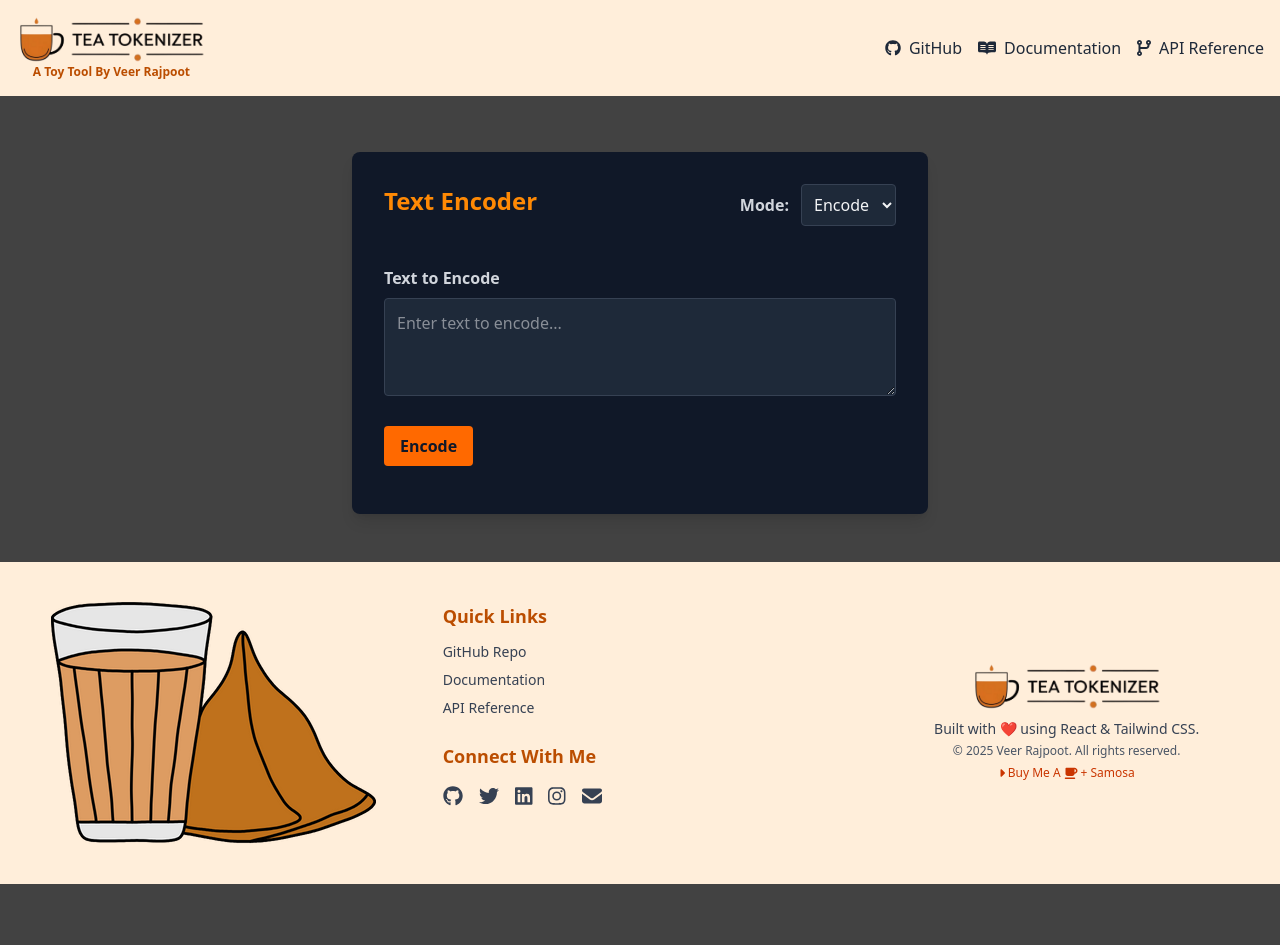
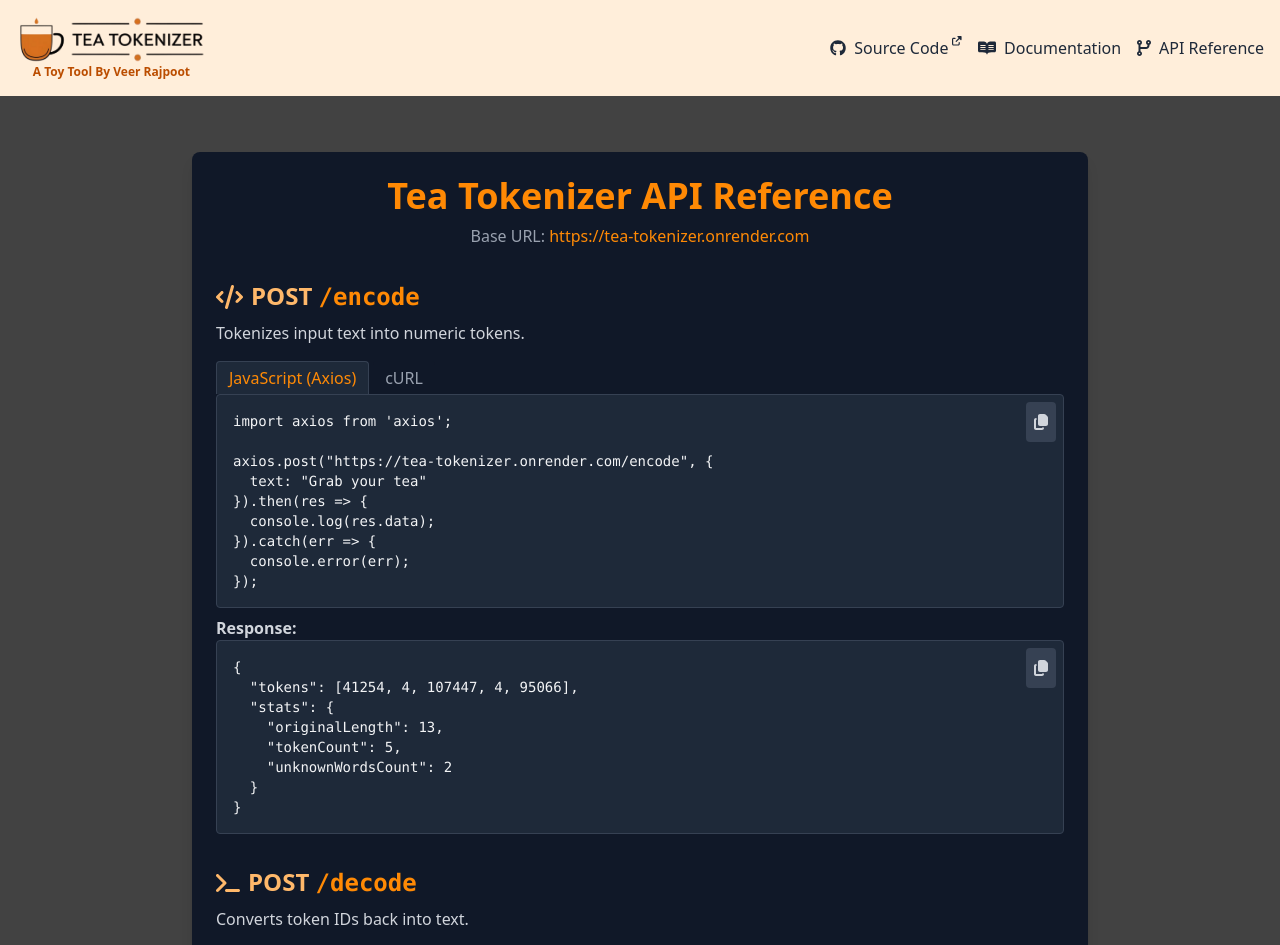
Before and after one commit to rahoolsingh/Tea-Tokenizer, a React (Vite) app in the folder frontend/: page /api-reference in a window 1280 px wide. Shown: the top 945 px of the page. Before the commit the page ends 884 px from the top, so only its background shows below. Built offline with nearby package versions, Linux system fonts and the light colour scheme; no server answers.

Commit message:
feat: add react-router for navigation and create ApiReference component with API documentation

```diff
--- a/frontend/package.json
+++ b/frontend/package.json
@@ -18,6 +18,7 @@
     "axios": "^1.11.0",
     "react": "^19.1.1",
     "react-dom": "^19.1.1",
+    "react-router": "^7.8.0",
     "tailwindcss": "^4.1.11"
   },
   "devDependencies": {
--- a/frontend/src/App.jsx
+++ b/frontend/src/App.jsx
@@ -1,13 +1,18 @@
+import ApiReference from "./components/ApiReference";
 import Layout from "./components/Layout";
 import Tokenizer from "./components/Tokenizer";
+import { BrowserRouter, Route, Routes } from "react-router";
 
 function App() {
     return (
-        <>
+        <BrowserRouter>
             <Layout>
-                <Tokenizer />
+                <Routes>
+                    <Route path="/" element={<Tokenizer />} />
+                    <Route path="/api-reference" element={<ApiReference />} />
+                </Routes>
             </Layout>
-        </>
+        </BrowserRouter>
     );
 }
 
--- /dev/null
+++ b/frontend/src/components/ApiReference.jsx
@@ -0,0 +1,210 @@
+import React, { useState } from "react";
+import { FontAwesomeIcon } from "@fortawesome/react-fontawesome";
+import {
+    faCode,
+    faTerminal,
+    faHeartbeat,
+    faShieldAlt,
+    faCopy,
+    faCheck,
+} from "@fortawesome/free-solid-svg-icons";
+
+const BASE_URL = "https://tea-tokenizer.onrender.com";
+
+const TabButton = ({ active, onClick, children }) => (
+    <button
+        onClick={onClick}
+        className={`px-3 py-1 rounded-t font-medium transition ${
+            active
+                ? "bg-gray-800 text-orange-400 border-t border-x border-gray-700"
+                : "bg-gray-900 text-gray-400 hover:text-gray-200"
+        }`}
+    >
+        {children}
+    </button>
+);
+
+const CodeBlock = ({ code }) => {
+    const [copied, setCopied] = useState(false);
+
+    const copyToClipboard = () => {
+        navigator.clipboard.writeText(code);
+        setCopied(true);
+        setTimeout(() => setCopied(false), 1500);
+    };
+
+    return (
+        <div className="relative group">
+            <pre className="bg-gray-800 border border-gray-700 p-4 rounded overflow-x-auto text-sm text-gray-100 font-mono">
+                {code}
+            </pre>
+            <button
+                onClick={copyToClipboard}
+                className="absolute top-2 right-2 p-2 bg-gray-700 text-gray-300 rounded hover:bg-gray-600 transition"
+            >
+                <FontAwesomeIcon icon={copied ? faCheck : faCopy} />
+            </button>
+        </div>
+    );
+};
+
+const EndpointSection = ({
+    icon,
+    method,
+    path,
+    description,
+    requestJS,
+    requestCurl,
+    response,
+}) => {
+    const [tab, setTab] = useState("js");
+
+    return (
+        <section>
+            <h2 className="text-2xl font-semibold flex items-center space-x-2 text-orange-300">
+                <FontAwesomeIcon icon={icon} />{" "}
+                <span>
+                    {method}{" "}
+                    {path && <code className="text-orange-400">{path}</code>}
+                </span>
+            </h2>
+            <p className="mt-2 text-gray-300">{description}</p>
+
+            {/* Tabs */}
+            <div className="mt-4 flex space-x-1">
+                <TabButton active={tab === "js"} onClick={() => setTab("js")}>
+                    JavaScript (Axios)
+                </TabButton>
+                <TabButton
+                    active={tab === "curl"}
+                    onClick={() => setTab("curl")}
+                >
+                    cURL
+                </TabButton>
+            </div>
+
+            {/* Code request */}
+            <CodeBlock code={tab === "js" ? requestJS : requestCurl} />
+
+            {/* Response */}
+            <p className="mt-2 text-gray-300 font-semibold">Response:</p>
+            <CodeBlock code={response} />
+        </section>
+    );
+};
+
+function ApiReference() {
+    return (
+        <div className="max-w-4xl mx-auto p-6 space-y-8 bg-gray-900 text-gray-100 rounded-lg shadow-lg mt-10">
+            <header className="text-center">
+                <h1 className="text-4xl font-bold text-orange-400">
+                    Tea Tokenizer API Reference
+                </h1>
+                <p className="mt-2 text-gray-400">
+                    Base URL:{" "}
+                    <a
+                        href={BASE_URL}
+                        target="_blank"
+                        rel="noopener noreferrer"
+                        className="text-orange-400 hover:underline"
+                    >
+                        {BASE_URL}
+                    </a>
+                </p>
+            </header>
+
+            {/* Encode */}
+            <EndpointSection
+                icon={faCode}
+                method="POST"
+                path="/encode"
+                description="Tokenizes input text into numeric tokens."
+                requestJS={`import axios from 'axios';
+
+axios.post("${BASE_URL}/encode", {
+  text: "Grab your tea"
+}).then(res => {
+  console.log(res.data);
+}).catch(err => {
+  console.error(err);
+});`}
+                requestCurl={`curl -X POST ${BASE_URL}/encode \\
+  -H "Content-Type: application/json" \\
+  -d '{ "text": "Grab your tea" }'`}
+                response={`{
+  "tokens": [41254, 4, 107447, 4, 95066],
+  "stats": {
+    "originalLength": 13,
+    "tokenCount": 5,
+    "unknownWordsCount": 2
+  }
+}`}
+            />
+
+            {/* Decode */}
+            <EndpointSection
+                icon={faTerminal}
+                method="POST"
+                path="/decode"
+                description="Converts token IDs back into text."
+                requestJS={`import axios from 'axios';
+
+axios.post("${BASE_URL}/decode", {
+  tokens: [41254, 4, 107447, 4, 95066]
+}).then(res => {
+  console.log(res.data);
+}).catch(err => {
+  console.error(err);
+});`}
+                requestCurl={`curl -X POST ${BASE_URL}/decode \\
+  -H "Content-Type: application/json" \\
+  -d '{ "tokens": [41254, 4, 107447, 4, 95066] }'`}
+                response={`{
+  "text": "Grab your tea"
+}`}
+            />
+
+            {/* Health */}
+            <EndpointSection
+                icon={faHeartbeat}
+                method="GET"
+                path="/health"
+                description="Returns status of API, dictionary size, and unknown words count."
+                requestJS={`import axios from 'axios';
+
+axios.get("${BASE_URL}/health")
+  .then(res => console.log(res.data))
+  .catch(err => console.error(err));`}
+                requestCurl={`curl ${BASE_URL}/health`}
+                response={`{
+  "status": "healthy",
+  "dictionarySize": 109582,
+  "specialTokens": 6,
+  "unknownWords": 27
+}`}
+            />
+
+            {/* Rate Limiting */}
+            <EndpointSection
+                icon={faShieldAlt}
+                method="Rate Limit"
+                description="Limited to 10 requests per minute per origin. Applied to all endpoints."
+                requestJS={`import axios from 'axios';
+
+axios.post("${BASE_URL}/encode", { text: "test" })
+  .then(res => console.log(res.data))
+  .catch(err => console.error(err));`}
+                requestCurl={`curl -X POST ${BASE_URL}/encode \\
+  -H "Content-Type: application/json" \\
+  -d '{ "text": "test" }'`}
+                response={`{
+  "error": "Too many requests from this origin. Please try again later.",
+  "maxLimit": 10,
+  "nextReset": "2025-08-12T09:35:42.123Z"
+}`}
+            />
+        </div>
+    );
+}
+
+export default ApiReference;
--- a/frontend/src/components/NavBar.jsx
+++ b/frontend/src/components/NavBar.jsx
@@ -6,7 +6,9 @@ import {
     faCodeBranch,
     faBars,
     faTimes,
+    faExternalLinkAlt,
 } from "@fortawesome/free-solid-svg-icons";
+import { Link } from "react-router";
 
 function NavBar() {
     const [isOpen, setIsOpen] = useState(false);
@@ -15,23 +17,28 @@ function NavBar() {
         <div className="flex items-center justify-between p-4 bg-[#ffeeda]">
             <nav className="flex justify-between items-center container mx-auto w-full">
                 {/* Logo */}
-                <div className="flex flex-col items-center">
+                <Link to="/" className="flex flex-col items-center">
                     <img src={logo} alt="Logo" className="h-12" />
                     <p className="text-center text-xs font-bold text-amber-700">
                         A Toy Tool By Veer Rajpoot
                     </p>
-                </div>
+                </Link>
 
                 {/* Desktop Menu */}
                 <ul className="hidden md:flex gap-x-4">
                     <li>
-                        <a
-                            href="#"
-                            className="text-gray-800 hover:text-gray-600 flex items-center gap-2"
+                        <Link
+                            to="https://github.com/rahoolsingh/Tea-Tokenizer"
+                            target="_blank"
+                            className="text-gray-800 hover:text-gray-600 flex items-center gap-2 group"
                         >
                             <FontAwesomeIcon icon={faGithub} />
-                            GitHub
-                        </a>
+                            Source Code{" "}
+                            <FontAwesomeIcon
+                                icon={faExternalLinkAlt}
+                                className="text-[0.6em] mb-auto -ml-1 group-hover:text-amber-700"
+                            />
+                        </Link>
                     </li>
                     <li>
                         <a
```
Also changed, not shown: 1 other file (tests, documents, lock files or other folders).
